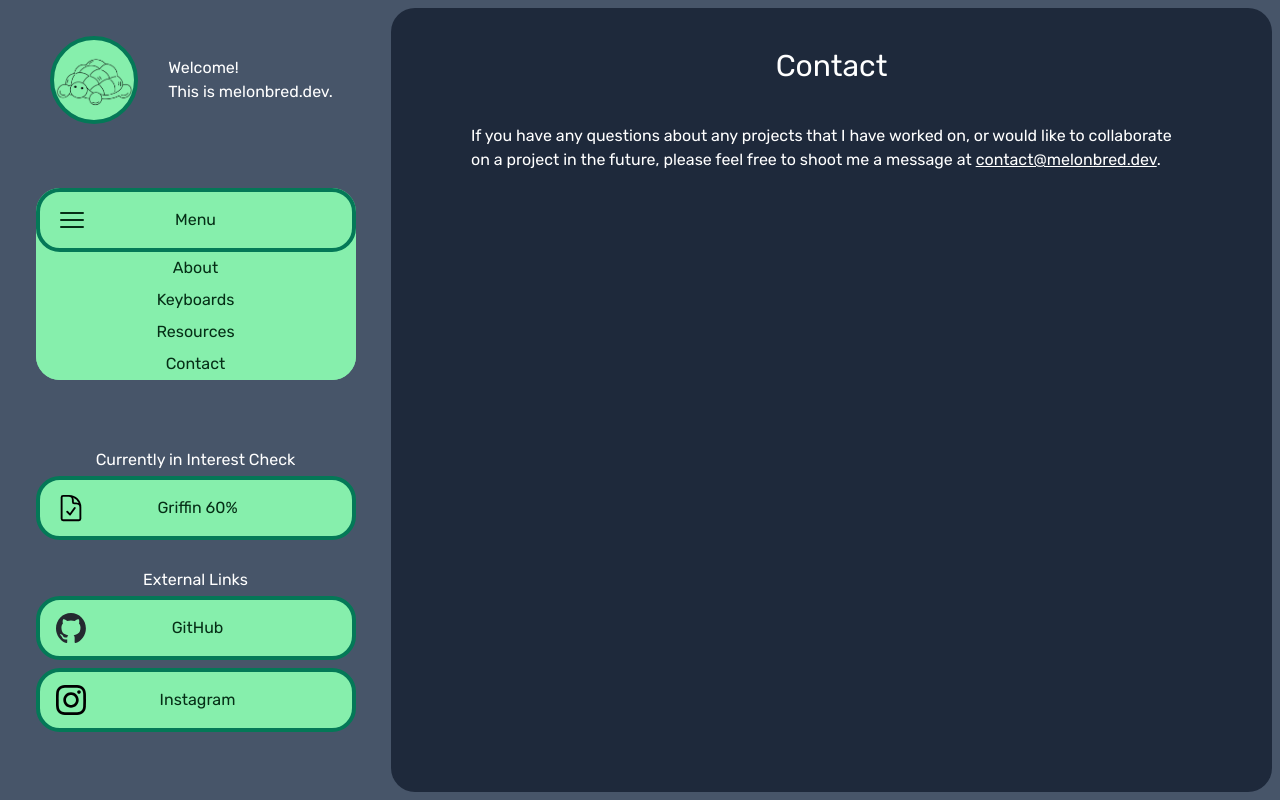
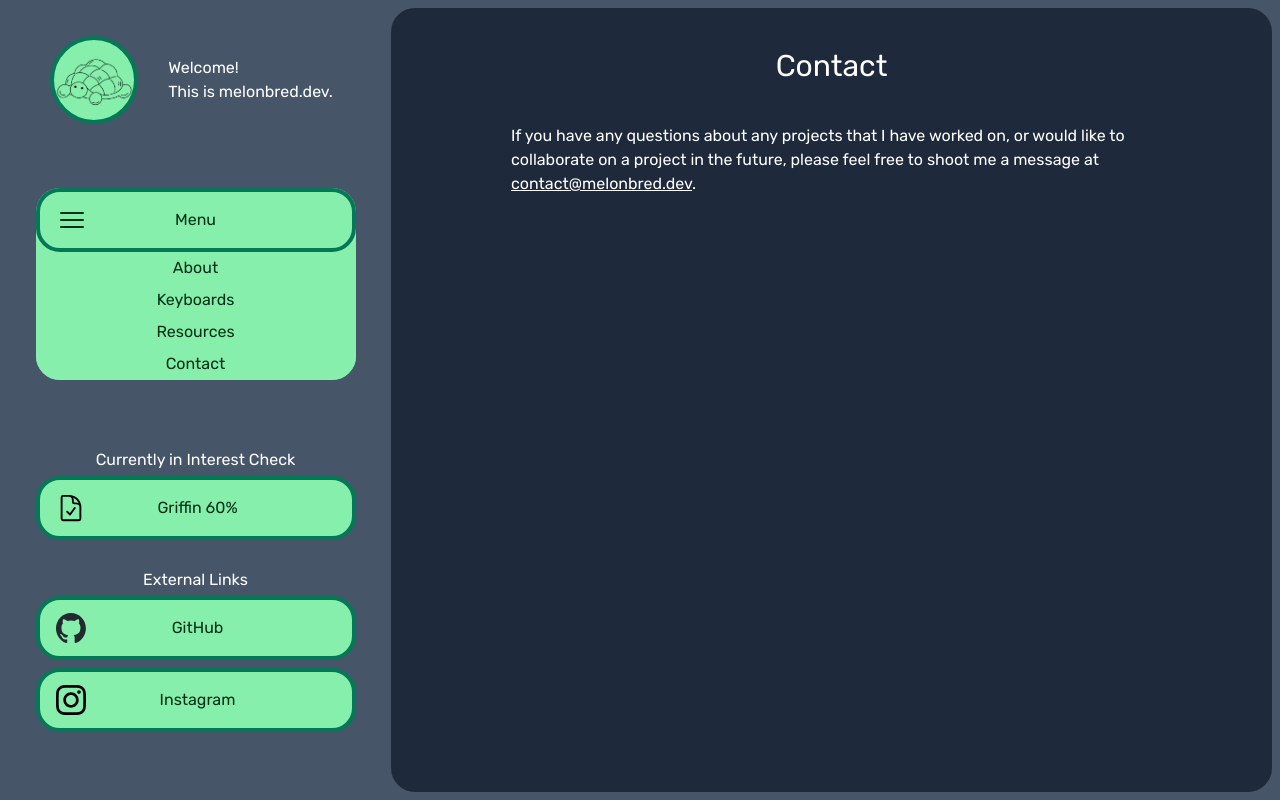
Before and after one commit to melonbred/personal-website, a Next.js app: page /contact in a window 1280 px wide. Built offline with nearby package versions, Linux system fonts and the light colour scheme.

Commit message:
Layout updated to add padding to children. Pages updated to conform with Layout updated.

```diff
--- a/src/app/(content)/about/page.tsx
+++ b/src/app/(content)/about/page.tsx
@@ -2,7 +2,7 @@ import Image from "next/image";
 
 export default function About() {
   return (
-    <div className="flex flex-col items-center py-5 lg:pt-10">
+    <div className="flex flex-col items-center">
       <h1 className="text-3xl">About Me</h1>
       <div className="p-5 md:px-20">
         <p className="pt-5">
--- a/src/app/(content)/contact/page.tsx
+++ b/src/app/(content)/contact/page.tsx
@@ -3,7 +3,7 @@ import Link from "next/link";
 export default function Contact() {
   return (
     <>
-      <div className="min-w-screen flex h-screen flex-col items-center py-5 lg:pt-10">
+      <div className="min-w-screen flex h-full flex-col items-center">
         <h1 className="text-3xl">Contact</h1>
         <div className="flex flex-col items-center p-5 md:px-20">
           <p className="py-5">
--- a/src/app/(content)/keyboards/page.tsx
+++ b/src/app/(content)/keyboards/page.tsx
@@ -15,7 +15,7 @@ import KeyboardCard from "@/components/KeyboardCard";
 export default function Resources() {
   return (
     <>
-      <div className="flex flex-col items-center py-5 lg:pt-10">
+      <div className="flex flex-col items-center">
         <h1 className="text-3xl">Keyboards</h1>
       </div>
       <div className="p-5 md:px-10">
--- a/src/app/(content)/layout.tsx
+++ b/src/app/(content)/layout.tsx
@@ -17,7 +17,7 @@ export default function RootLayout({
 }) {
   return (
     <div className="absolute inset-0 ">
-      <div className="flex h-[100%] flex-col overflow-hidden bg-slate-600 p-2 lg:flex-row">
+      <div className="flex h-[100%] flex-col overflow-hidden bg-slate-600 p-2 lg:h-screen lg:flex-row">
         <div className="relative z-10 flex w-screen items-center justify-between bg-slate-600 pb-2 lg:hidden">
           <Link
             className="rounded-full border-4 border-emerald-700 bg-green-300 duration-150 hover:scale-105"
@@ -62,7 +62,7 @@ export default function RootLayout({
             </div>
           </div>
         </aside>
-        <div className="overflow-y-auto rounded-3xl bg-slate-800">
+        <div className="overflow-y-auto rounded-3xl bg-slate-800 p-5 md:p-10">
           {children}
         </div>
       </div>
--- a/src/app/(content)/resources/page.tsx
+++ b/src/app/(content)/resources/page.tsx
@@ -2,10 +2,9 @@ import Link from "next/link";
 
 export default function Resources() {
   return (
-    <>
-      <div className="flex flex-col items-center py-5 lg:pt-10">
+    <div className="flex h-full min-w-full flex-col items-center">
       <h1 className="text-3xl">Resources</h1>
-        <div className="p-5 md:px-20">
+      <div className="p-5 md:px-10">
         <p className="py-5">
           Work in Progress! Links coming soon. Until then, please refer to the{" "}
           <Link
@@ -18,16 +17,16 @@ export default function Resources() {
           repository on my GitHub.
         </p>
         <p className="py-5">
-            This page includes resources for all past projects. The resources
-            may include plate files, PCB files, case models, etc. These files
-            are offered for user convenience. However, by downloading and/or
-            using these files, the user agrees to the following:
+          This page includes resources for all past projects. The resources may
+          include plate files, PCB files, case models, etc. These files are
+          offered for user convenience. However, by downloading and/or using
+          these files, the user agrees to the following:
         </p>
         <ul className="list-disc">
           <div className="mx-3 text-sm">
             <li>
-                The user takes responsibility for verifying the resource prior
-                to use or production.
+              The user takes responsibility for verifying the resource prior to
+              use or production.
             </li>
             <li>
               These resources are for peresonal use only, unless explicit
@@ -92,6 +91,5 @@ export default function Resources() {
         </div>
       </div>
     </div>
-    </>
   );
 }
```
Lines whose indentation alone changed are shown as unchanged.
